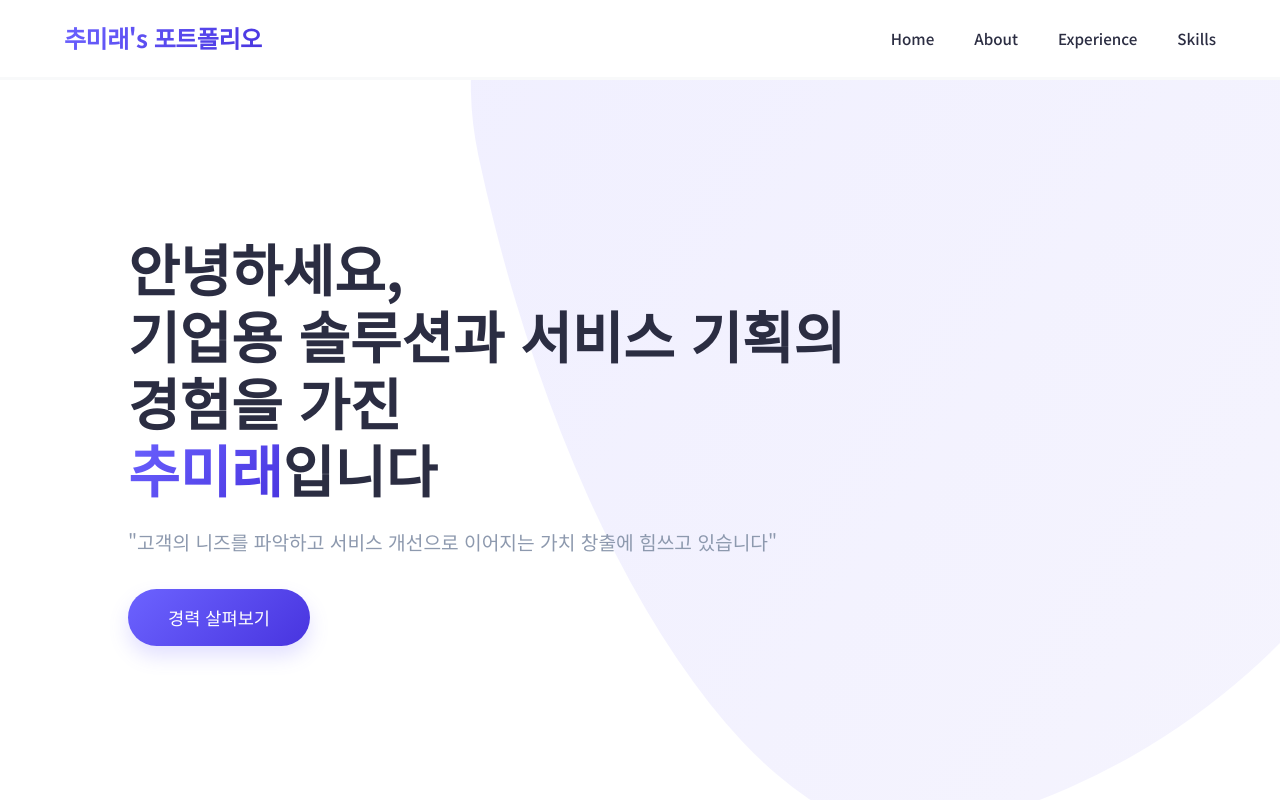
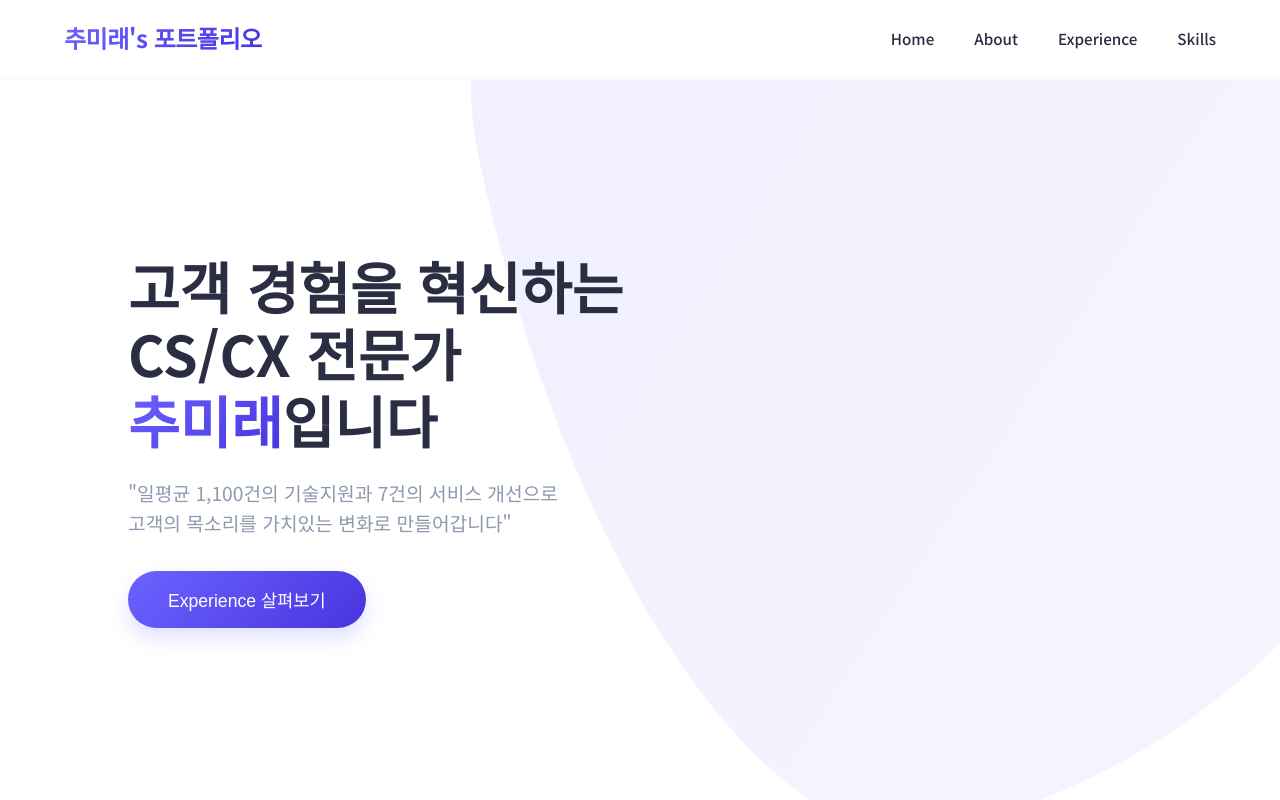
Before and after one commit to jaero0725/chu, a plain HTML site: page index.html in a window 1280 px wide. Shown: the top 800 px of the page. Drawn offline with Linux system fonts and the light colour scheme.

Commit message:
Update portfolio with improved design and content

```diff
--- a/index.html
+++ b/index.html
@@ -23,9 +23,9 @@
 
     <section id="home" class="hero">
         <div class="hero-content">
-            <h1>안녕하세요,<br>기업용 솔루션과 서비스 기획의<br>경험을 가진<br><span class="highlight">추미래</span>입니다</h1>
-            <p>"고객의 니즈를 파악하고 서비스 개선으로 이어지는 가치 창출에 힘쓰고 있습니다"</p>
-            <button class="cta-button">경력 살펴보기</button>
+            <h1>고객 경험을 혁신하는<br>CS/CX 전문가<br><span class="highlight">추미래</span>입니다</h1>
+            <p>"일평균 1,100건의 기술지원과 7건의 서비스 개선으로<br>고객의 목소리를 가치있는 변화로 만들어갑니다"</p>
+            <button class="cta-button">Experience 살펴보기</button>
         </div>
     </section>
 
```
